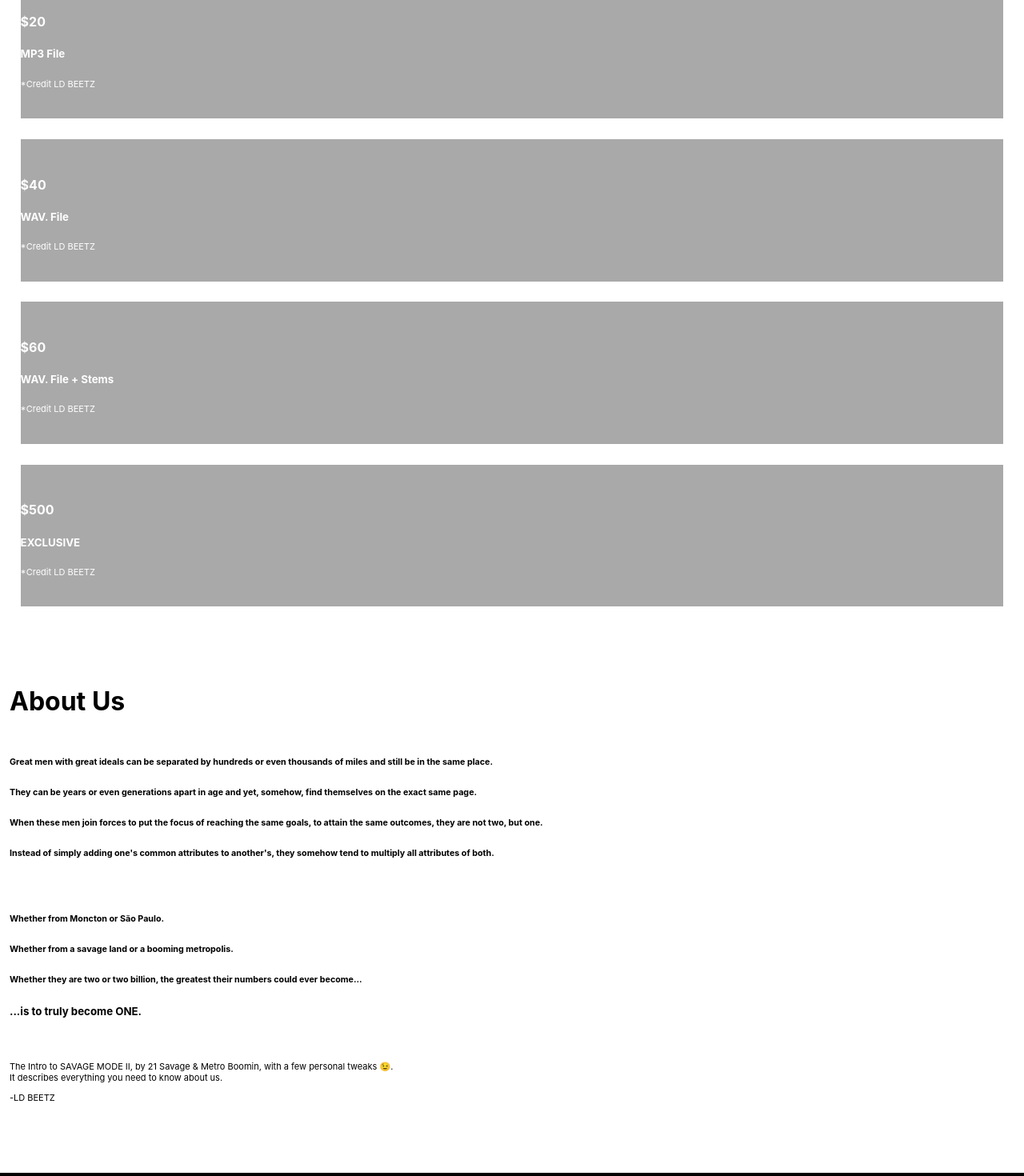
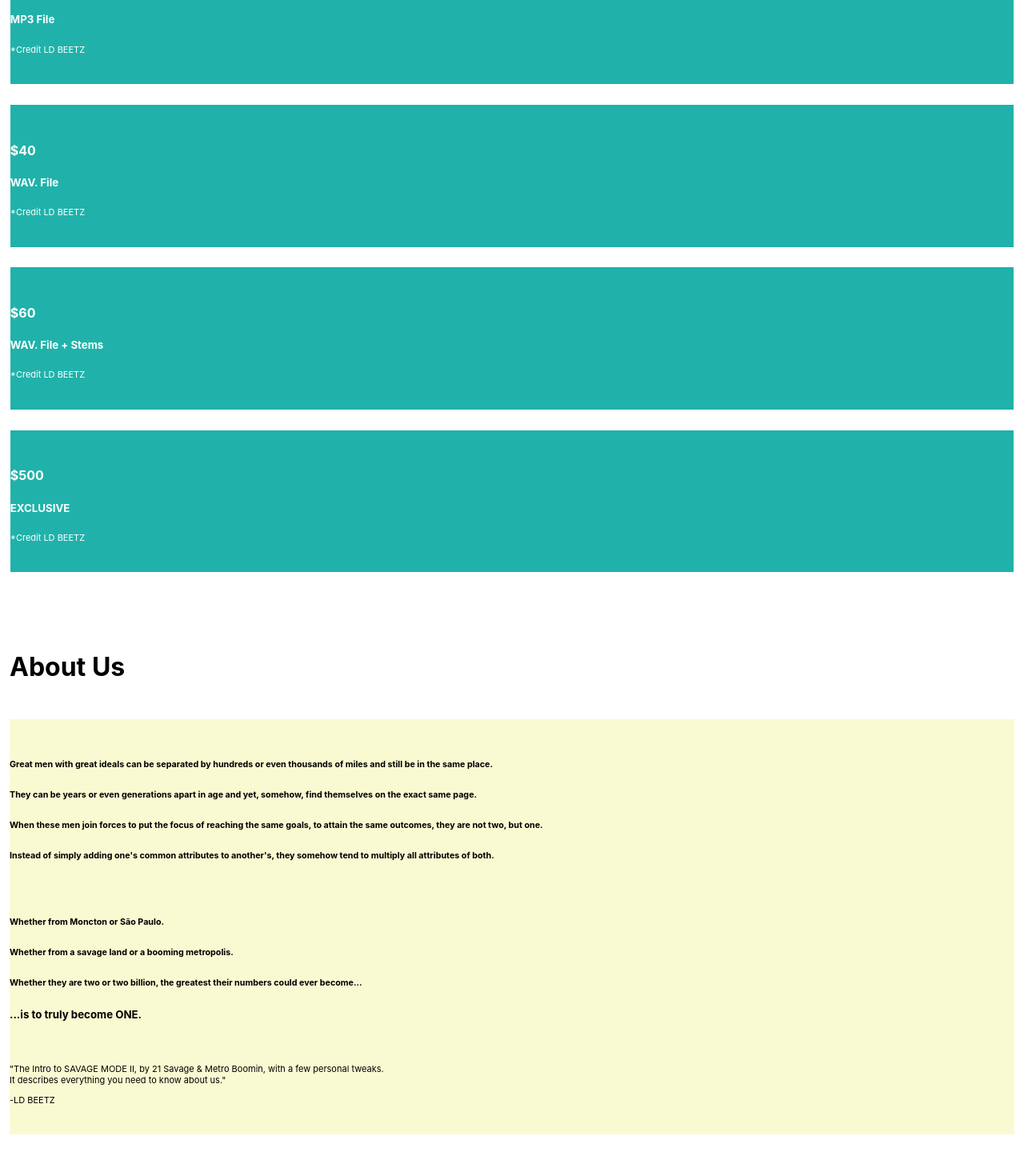
Before and after one commit to ldentzien/ldbeetz, a Next.js app: page / in a window 1280 px wide. Shown: the part 880-2350 px from the top of the page at 80% size. Built offline with nearby package versions, Linux system fonts and the light colour scheme.

Commit message:
More bug updates

```diff
--- a/components/About.js
+++ b/components/About.js
@@ -1,10 +1,9 @@
 
 function About () {
     return (
-        <div className="container-fluid"  id="about">
-            <div className="row text-center">
+        <div className="container-fluid text-center"  id="about">
                 <h1 className="title">About Us</h1>
-                <div className="text-justify">
+                <div className="container about-paragraph">
                     <h6>Great men with great ideals can be separated by hundreds or even thousands of miles and still be in the same place.</h6>
                     <h6>They can be years or even generations apart in age and yet, somehow, find themselves on the exact same page.</h6>
                     <h6>When these men join forces to put the focus of reaching the same goals, to attain the same outcomes, they are not two, but one.</h6>
@@ -15,10 +14,9 @@ function About () {
                     <h6>Whether they are two or two billion, the greatest their numbers could ever become...</h6>
                     <h5>...is to truly become ONE.</h5>
                     <br/>
-                    <p>{`The Intro to SAVAGE MODE II, by 21 Savage & Metro Boomin, with a few personal tweaks 😉.`} <br/> {`It describes everything you need to know about us.`}</p>
+                    <p>{`"The Intro to SAVAGE MODE II, by 21 Savage & Metro Boomin, with a few personal tweaks.`} <br/> {`It describes everything you need to know about us."`}</p>
                     <p>-LD BEETZ</p>
                 </div>
-            </div>
         </div>
     )
 }
--- a/components/Licenses.js
+++ b/components/Licenses.js
@@ -1,9 +1,9 @@
 
 function Licenses () {
     return (
-        <div className="container-fluid" id="licenses">
+        <div className="container-fluid text-center" id="licenses">
             <h1 className="text-center title">Licenses</h1>
-            <div className="d-flex justify-content-center text-center">
+                <div className="row d-flex justify-content-center">
                     <div className="col-lg-2 license-box">
                         <h4>$20</h4>
                         <h5>MP3 File</h5>
--- a/styles/globals.css
+++ b/styles/globals.css
@@ -33,10 +33,7 @@ a {
 
 /* License Section */
 
-#licenses {
-  margin: 4% 0;
-  padding: 2% 0 0 0;
-}
+
 
 /* About Section */
 
@@ -45,10 +42,15 @@ a {
   padding: 2% 12px;
 }
 
+.about-paragraph {
+  background-color: lightgoldenrodyellow;
+  padding: 2% 0;
+}
+
 .license-box {
-  background-color: darkgray;
+  background-color: lightseagreen;
   color: white;
-  margin: 0 2% 2% 2%;
+  margin: 2% 1% 0 1%;
   padding: 2% 0;
 }
 
@@ -57,6 +59,6 @@ a {
 #contact {
   background-color: black;
   color: white;
-  margin: 4% 0;
+  margin: 4% 0 0 0;
   padding: 2% 12px;
 }
```
Lines whose indentation alone changed are shown as unchanged.
